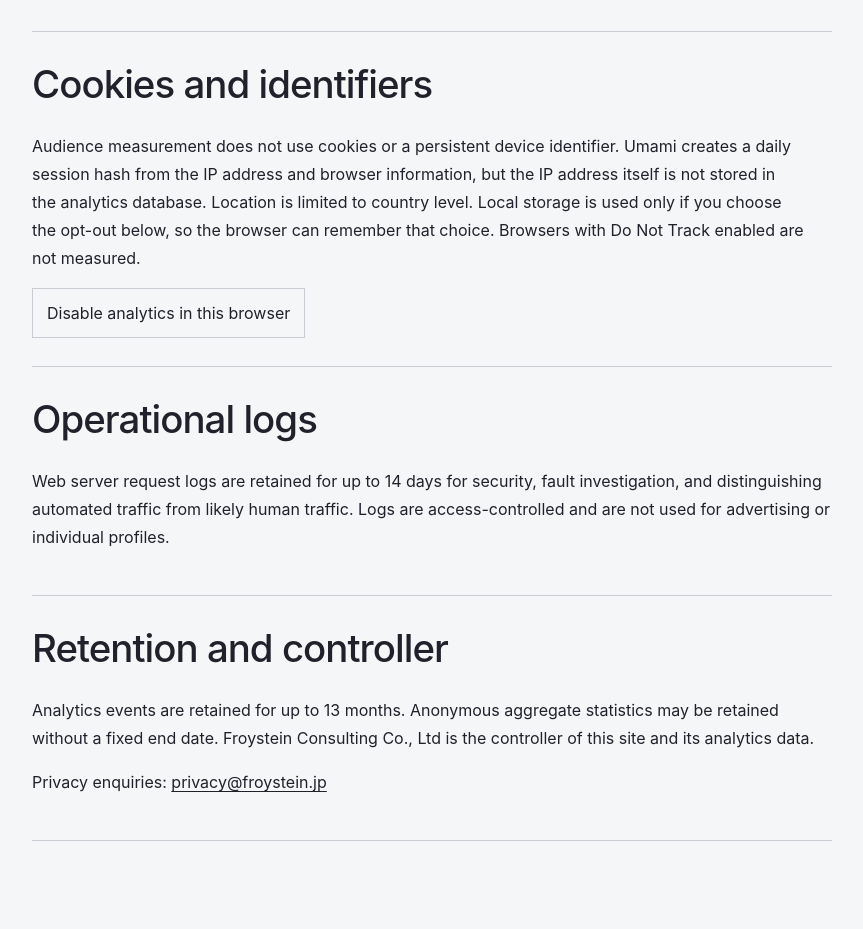
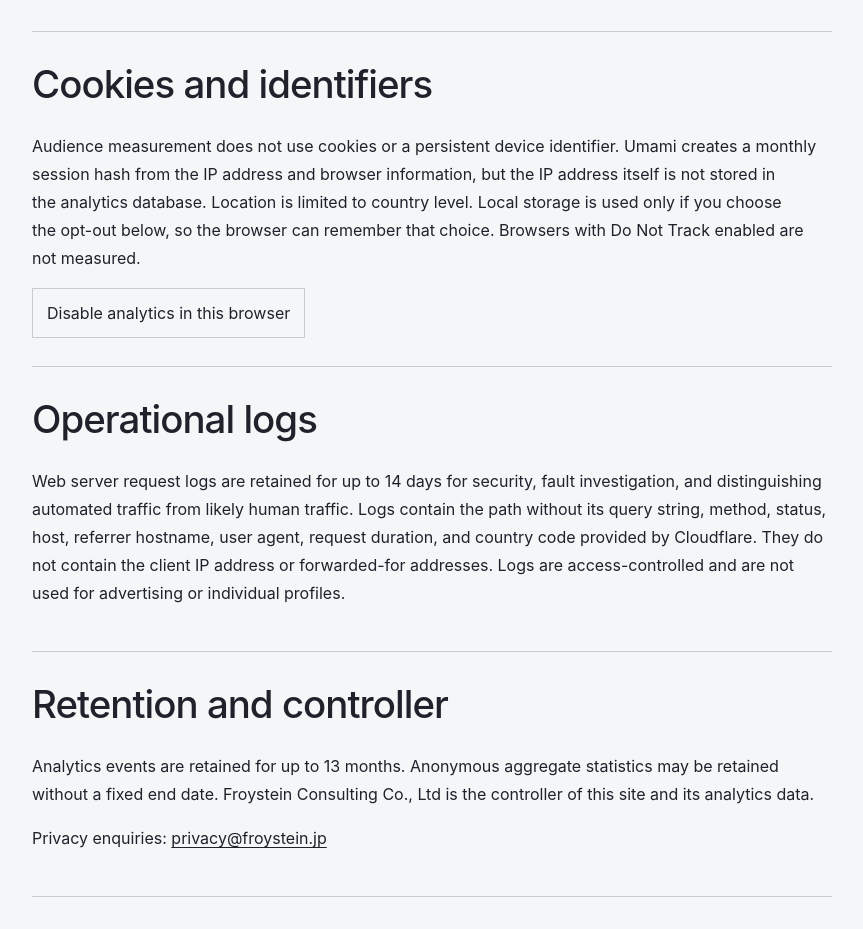
Before and after one commit to stianfro/froystein.jp, an Astro site: page /privacy in a window 1280 px wide. Shown: the part 780-1709 px from the top of the page, without its empty margins (112-975 px from the left). Built offline with nearby package versions, Linux system fonts and the light colour scheme; Astro itself is replaced by a stand-in of ours; a web font is replaced by a local one.

Commit message:
fix: correct analytics privacy details

```diff
--- a/src/components/PrivacyPage.astro
+++ b/src/components/PrivacyPage.astro
@@ -46,8 +46,8 @@
       <p>
         {
           isJapanese
-            ? "アクセス解析にCookieまたは永続的な端末識別子を使用しません。UmamiはIPアドレスとブラウザー情報から日ごとに変わるセッションハッシュを生成しますが、IPアドレス自体は解析データベースに保存しません。位置情報は国単位に限定します。下のオプトアウトを選択した場合に限り、その設定をブラウザーのローカルストレージに保存します。Do Not Trackが有効なブラウザーからは計測しません。"
-            : "Audience measurement does not use cookies or a persistent device identifier. Umami creates a daily session hash from the IP address and browser information, but the IP address itself is not stored in the analytics database. Location is limited to country level. Local storage is used only if you choose the opt-out below, so the browser can remember that choice. Browsers with Do Not Track enabled are not measured."
+            ? "アクセス解析にCookieまたは永続的な端末識別子を使用しません。UmamiはIPアドレスとブラウザー情報から月ごとに変わるセッションハッシュを生成しますが、IPアドレス自体は解析データベースに保存しません。位置情報は国単位に限定します。下のオプトアウトを選択した場合に限り、その設定をブラウザーのローカルストレージに保存します。Do Not Trackが有効なブラウザーからは計測しません。"
+            : "Audience measurement does not use cookies or a persistent device identifier. Umami creates a monthly session hash from the IP address and browser information, but the IP address itself is not stored in the analytics database. Location is limited to country level. Local storage is used only if you choose the opt-out below, so the browser can remember that choice. Browsers with Do Not Track enabled are not measured."
         }
       </p>
       <button type="button" class="analytics-opt-out" data-analytics-opt-out>
@@ -78,8 +78,8 @@
       <p>
         {
           isJapanese
-            ? "セキュリティ、障害調査、Botと人によるアクセスの区別のため、Webサーバーのリクエストログを最大14日間保存します。ログはアクセス制限されたシステムに保管し、広告や個人プロファイルには使用しません。"
-            : "Web server request logs are retained for up to 14 days for security, fault investigation, and distinguishing automated traffic from likely human traffic. Logs are access-controlled and are not used for advertising or individual profiles."
+            ? "セキュリティ、障害調査、Botと人によるアクセスの区別のため、Webサーバーのリクエストログを最大14日間保存します。ログにはクエリ文字列を除いたパス、メソッド、ステータス、ホスト、参照元のホスト名、ユーザーエージェント、リクエスト処理時間、Cloudflareが提供する国コードを記録します。クライアントIPアドレスと転送元IPアドレス（Forwarded-For）は記録しません。ログはアクセス制限されたシステムに保管し、広告や個人プロファイルには使用しません。"
+            : "Web server request logs are retained for up to 14 days for security, fault investigation, and distinguishing automated traffic from likely human traffic. Logs contain the path without its query string, method, status, host, referrer hostname, user agent, request duration, and country code provided by Cloudflare. They do not contain the client IP address or forwarded-for addresses. Logs are access-controlled and are not used for advertising or individual profiles."
         }
       </p>
     </section>
```
Also changed, not shown: tests/build.test.ts (+5 -1 lines).
